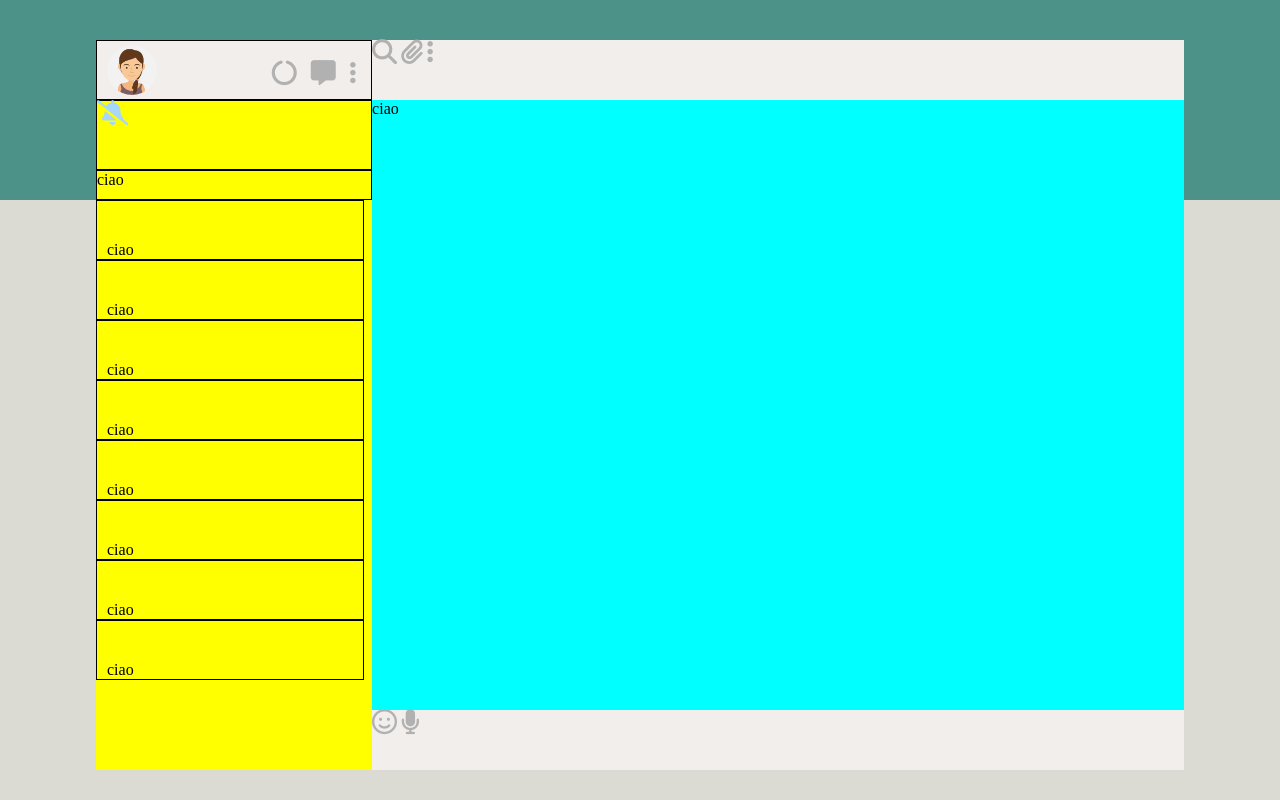
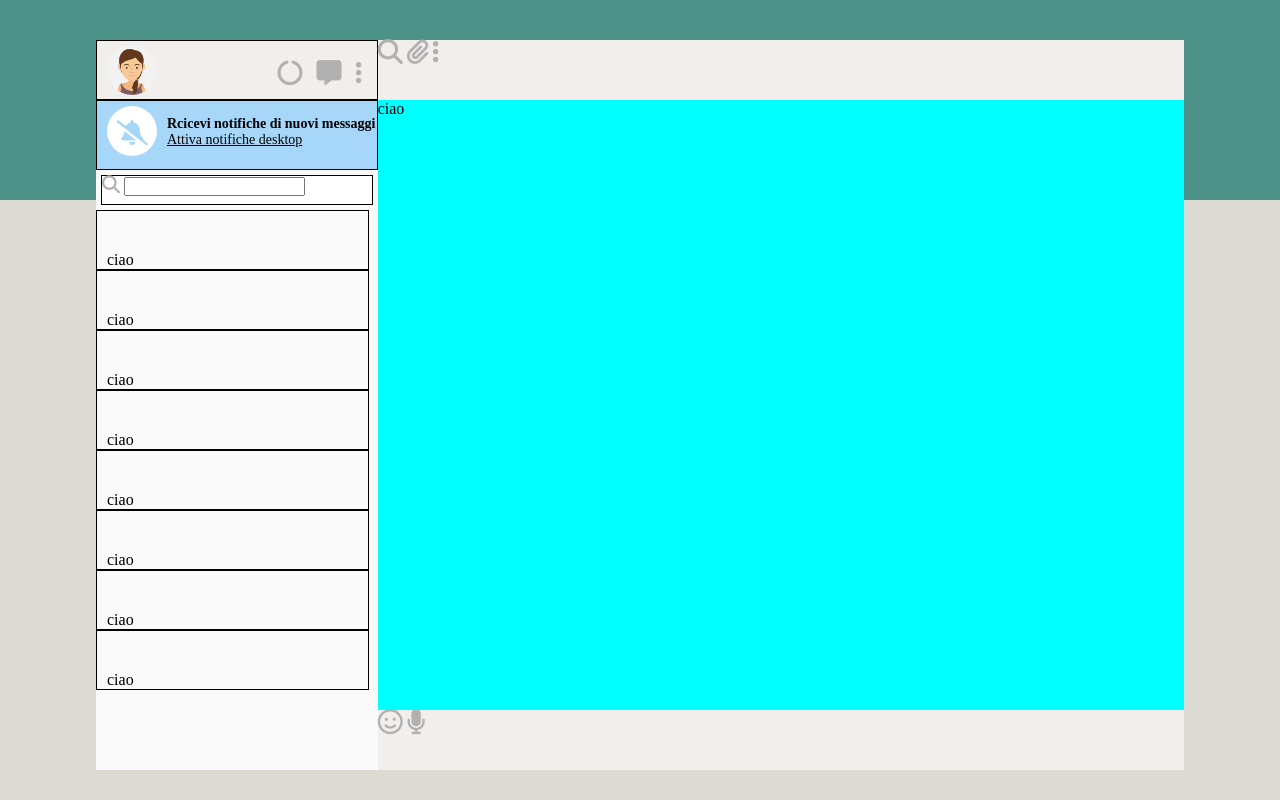
Before and after one commit to ChriCore99/html-css-boolzapp, a plain HTML site: page index.html in a window 1280 px wide. Drawn offline with Linux system fonts and the light colour scheme.

Commit message:
ADD: sistemato testo barra notifiche chat + aggiunta struttura barra ricerca

```diff
--- a/css/style.css
+++ b/css/style.css
@@ -55,7 +55,7 @@ body {
 }
 
 .side-bar-contatti {
-    background-color: yellow;
+    background-color: #FAFAFA;
     display: none;
 }
 
@@ -71,15 +71,43 @@ body {
 .notifiche-bloccate {
     border: 1px solid black;
     height: 70px;
-}
-
-.cerca-chat {
-    border: 1px solid black;
-    height: 30px;
+    background-color: #A6D7F9;
+    display: flex;
+    display: none;
 }
 
 .buttons .fa-solid {
   margin-right: 10px;
+}
+
+/* notofiche bloccate */
+.notifiche-bloccate a i {
+  background-color: white;
+    display: block;
+    width: 50px;
+    height: 50px;
+    text-align: center;
+    line-height: 55px;
+    border-radius: 50%;
+    margin-left: 10px;
+    margin-top: 5px;
+}
+
+.notifiche-bloccate div {
+  padding-left: 10px;
+  padding-top: 15px;
+}
+
+.notifiche-bloccate p {
+  font-size: 14px;
+}
+
+/* search */
+.cerca-chat {
+  border: 1px solid black;
+  height: 30px;
+  margin: 5px;
+  background-color: white;
 }
 
 
@@ -107,6 +135,15 @@ ul {
 .buttons {
   line-height: 45px;
   padding-right: 5px;
+  display: none;
+}
+
+.cerca-chat i {
+  font-size: 18px;
+}
+
+input:search {
+  border: none;
 }
 
 
@@ -132,7 +169,15 @@ ul {
 
   .container .side-bar-contatti {
     display: flex;
-    width: 370px;
+    width: 380px;
+  }
+
+  .buttons {
+    display: block;
+  }
+
+  .notifiche-bloccate {
+    display: flex;
   }
 }
 
--- a/index.html
+++ b/index.html
@@ -19,15 +19,22 @@
                     <img src="./img/avatar_io.jpg" alt="">
                   </div>
                   <div class="buttons">
-                    <a href=""><i class="fa-solid fa-circle-notch"></i></a>
-                    <a href=""><i class="fa-solid fa-message"></i></a>
-                    <a href=""><i class="fa-solid fa-ellipsis-vertical"></i></a>
+                    <a href="#"><i class="fa-solid fa-circle-notch"></i></a>
+                    <a href="#"><i class="fa-solid fa-message"></i></a>
+                    <a href="#"><i class="fa-solid fa-ellipsis-vertical"></i></a>
                   </div>
                 </div>
                 <div class="notifiche-bloccate">
-                  <i class="fa-solid fa-bell-slash" style="color: #a6d7f9;"></i>
+                  <a href="#"><i class="fa-solid fa-bell-slash" style="color: #a6d7f9;"></i></a>
+                  <div>
+                    <p><b>Rcicevi notifiche di nuovi messaggi</b></p>
+                    <p><ins><a href="#">Attiva notifiche desktop</a></ins></p>
+                  </div>
                 </div>
-                <div class="cerca-chat">ciao</div>
+                <div class="cerca-chat">
+                  <a href="#"><i class="fa-solid fa-magnifying-glass"></i></a>
+                  <input type="search">
+                </div>
                 <ul>
                   <li class="contatto amico">ciao</li>
                   <li class="contatto amico">ciao</li>
```
